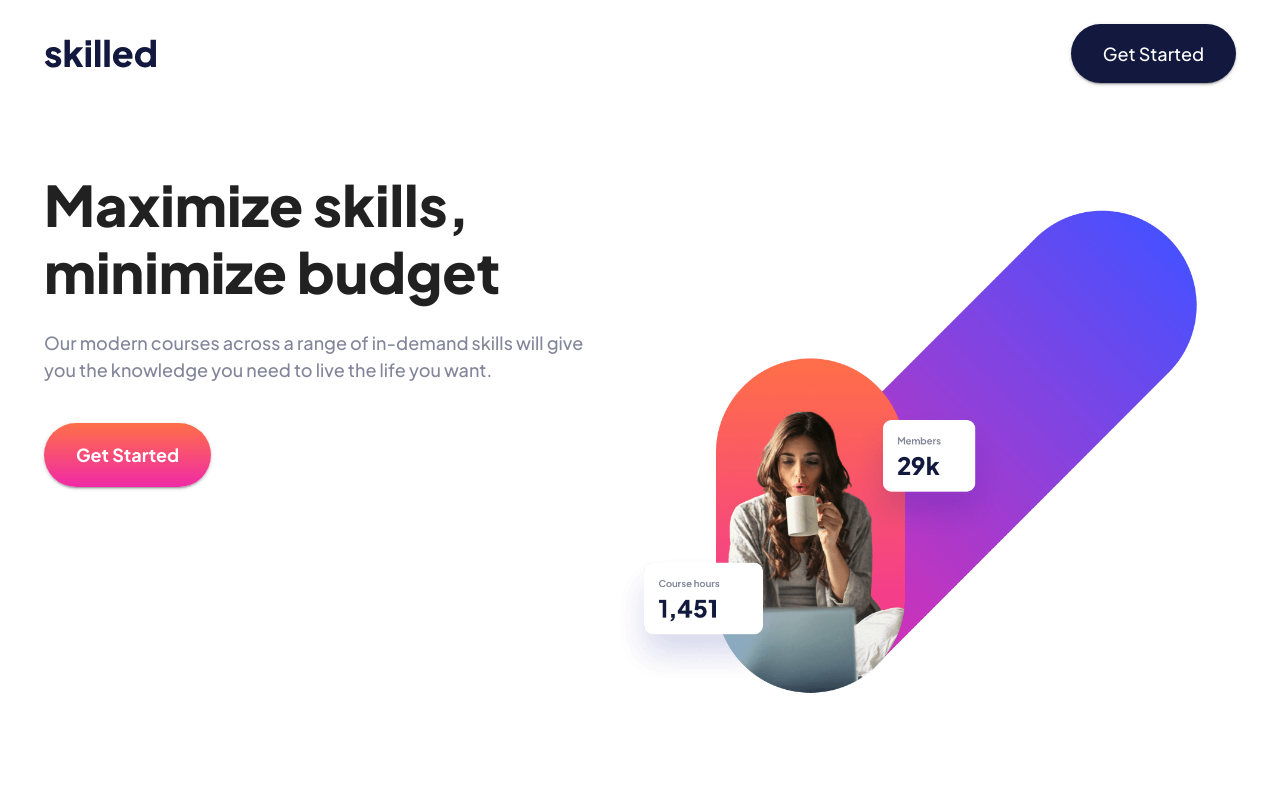
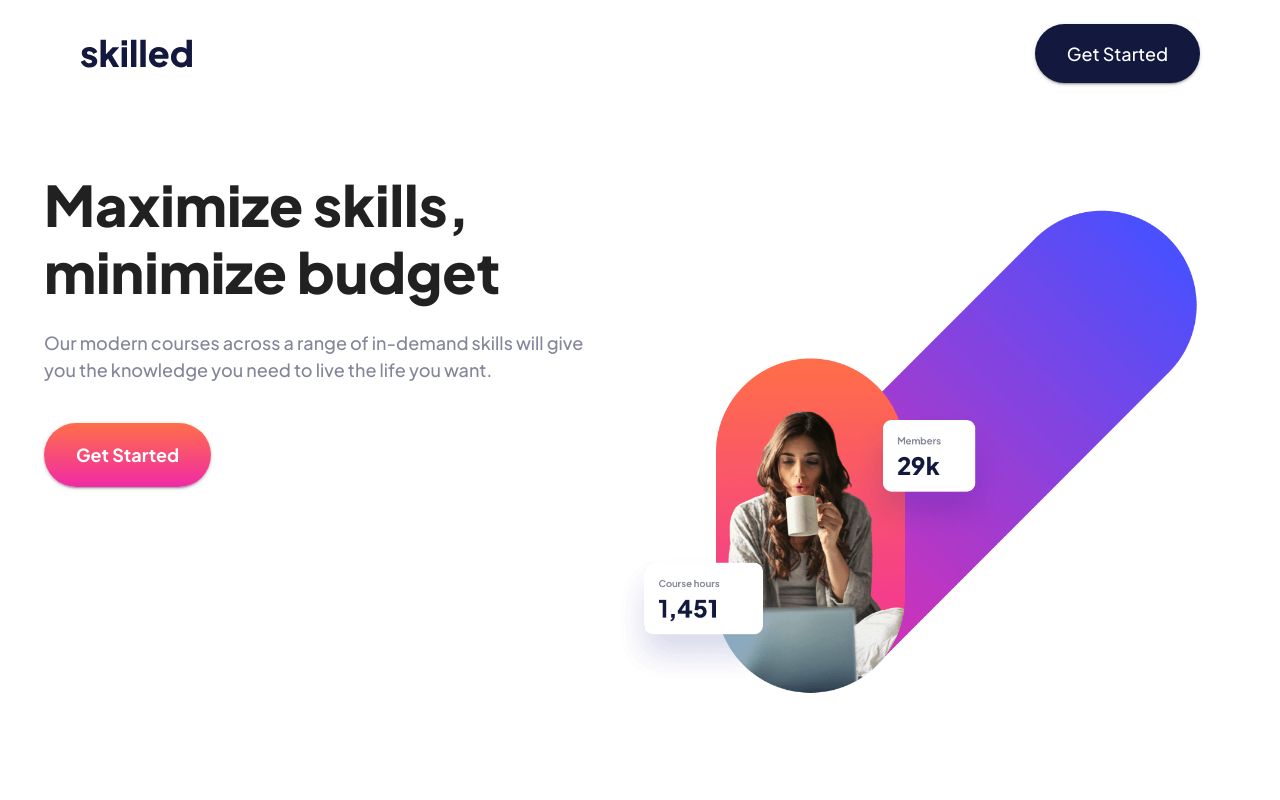
Before and after one commit to haipinggong/skilled-elearning-landing-page, a React (Vite) app: page / in a window 1280 px wide. Shown: the top 800 px of the page. Built offline with nearby package versions, Linux system fonts and the light colour scheme.

Commit message:
Add a new padding when on md screen

```diff
--- a/src/components/Header/Header.styles.ts
+++ b/src/components/Header/Header.styles.ts
@@ -15,6 +15,9 @@ export const styles: StyleProps = {
     [theme.breakpoints.up("sm")]: {
       padding: theme.spacing(3, 5.5),
     },
+    [theme.breakpoints.up("md")]: {
+      padding: theme.spacing(3, 10),
+    },
   }),
   button: (theme) => ({
     borderRadius: 28,
```
